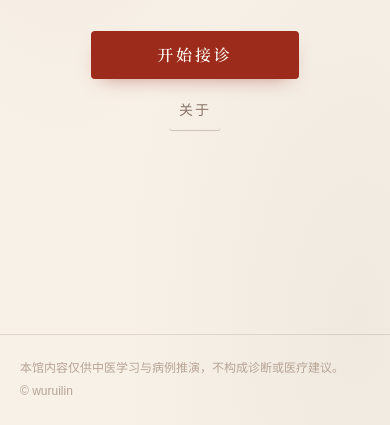
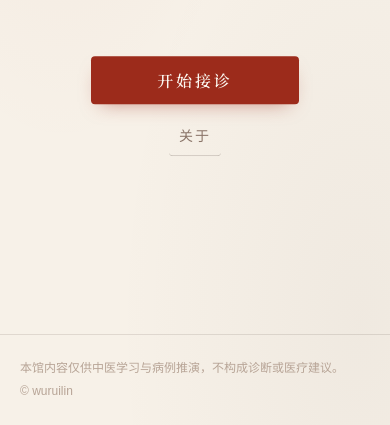
Before and after one commit to wuruilin666/TCM, a website with bundled scripts: page index.html in a window 390 px wide. Shown: the part 419-844 px from the top of the page. Built offline with nearby package versions, Linux system fonts and the light colour scheme.

Commit message:
fix(home): 移动端 Hero 内容组居中微调，PWA 缓存版本升级
- css/main.css：移动端 hero 作为完整内容组垂直居中并整体下移 translateY(3dvh)，
  说明与 CTA 间距改为固定 60px，清理历史遗留布局规则
- sw.js：CACHE_VERSION 升为 tcm-v2026.09.28-fix4，触发已安装用户更新 CSS

```diff
--- a/css/main.css
+++ b/css/main.css
@@ -691,27 +691,27 @@ textarea { height: auto !important; min-height: 112px; padding: 12px 14px !impor
     .answer-area { grid-template-columns: 1fr; }
     .me-stats { grid-template-columns: repeat(3, 1fr); }
 
-    /* 首页首屏（仅移动端）：现代欢迎页式「一个完整内容组」。
-       .hero 是占满首屏剩余高度的 flex 列，justify-content:center 让
-       标题 → 说明 → 开始接诊 这一整组在首屏视觉中心处垂直居中（上方 header、
-       下方 footer 高度不对称，整组重心自然略偏下），不再拆成上下两个独立区域。
-       .hero-copy 不做 padding-top 人为推移；.home-buttons 只用 48~72px 的
-       响应式间距接在说明之后，形成「读完停顿一下再开始」的自然阅读路径。
-       不使用 space-between / margin-top:auto / flex gap 分区 / ::before/::after，
-       不使用 fixed / absolute。 */
+    /* 首页首屏（仅移动端）：最终定稿 —— 标题 / 说明 / 开始接诊 作为一个完整
+       内容组，在首屏剩余空间内整体垂直居中，并整体轻微下移 translateY(3dvh)；
+       说明与 CTA 之间用固定约 60px 上间距形成自然呼吸，按钮不贴底。
+       不使用 ::before/::after、space-between、margin-top:auto、
+       padding-top:clamp 等历史遗留布局，不使用 fixed / absolute。 */
     #pageHome .hero {
         flex: 1;
         display: flex;
         flex-direction: column;
         align-items: center;
         justify-content: center;
+        width: 100%;
         min-height: 0;
+        text-align: center;
+        transform: translateY(3dvh);
     }
     #pageHome .hero-copy {
         padding-top: 0;
     }
     #pageHome .home-buttons {
-        margin-top: clamp(48px, 7dvh, 72px);
+        margin-top: 60px;
         padding-bottom: 0;
     }
     /* iPhone 底部 Home Indicator 安全区：保证 footer 文字与 CTA 不被手势条遮挡 */
--- a/sw.js
+++ b/sw.js
@@ -18,7 +18,7 @@
  * 发布新版本时只需修改 CACHE_VERSION（例如 tcm-v2026.10.01）。
  * ========================================================================== */
 
-const CACHE_VERSION = 'tcm-v2026.09.28-fix3';
+const CACHE_VERSION = 'tcm-v2026.09.28-fix4';
 
 // 版本化缓存：应用本体。升版本即换命名空间，旧缓存由 activate 清理。
 const APP_CACHE = CACHE_VERSION + '-app';
```
